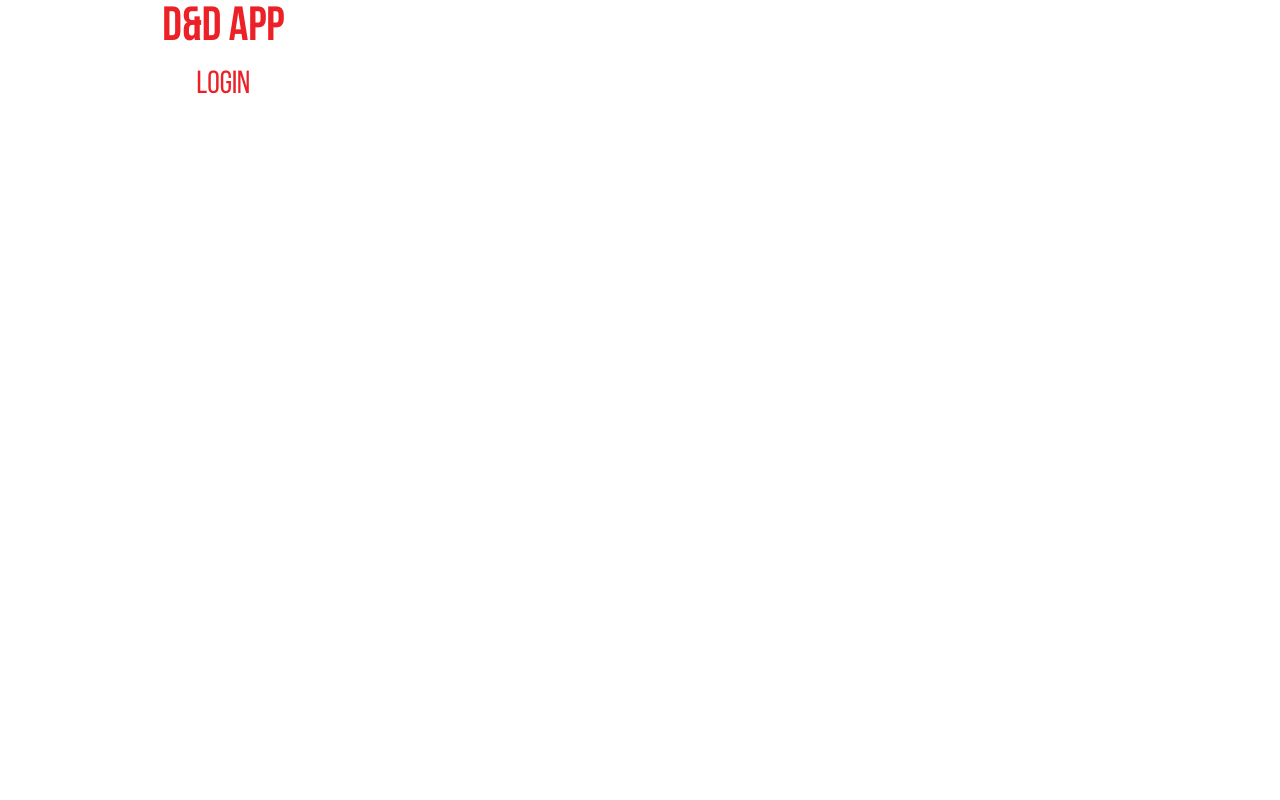
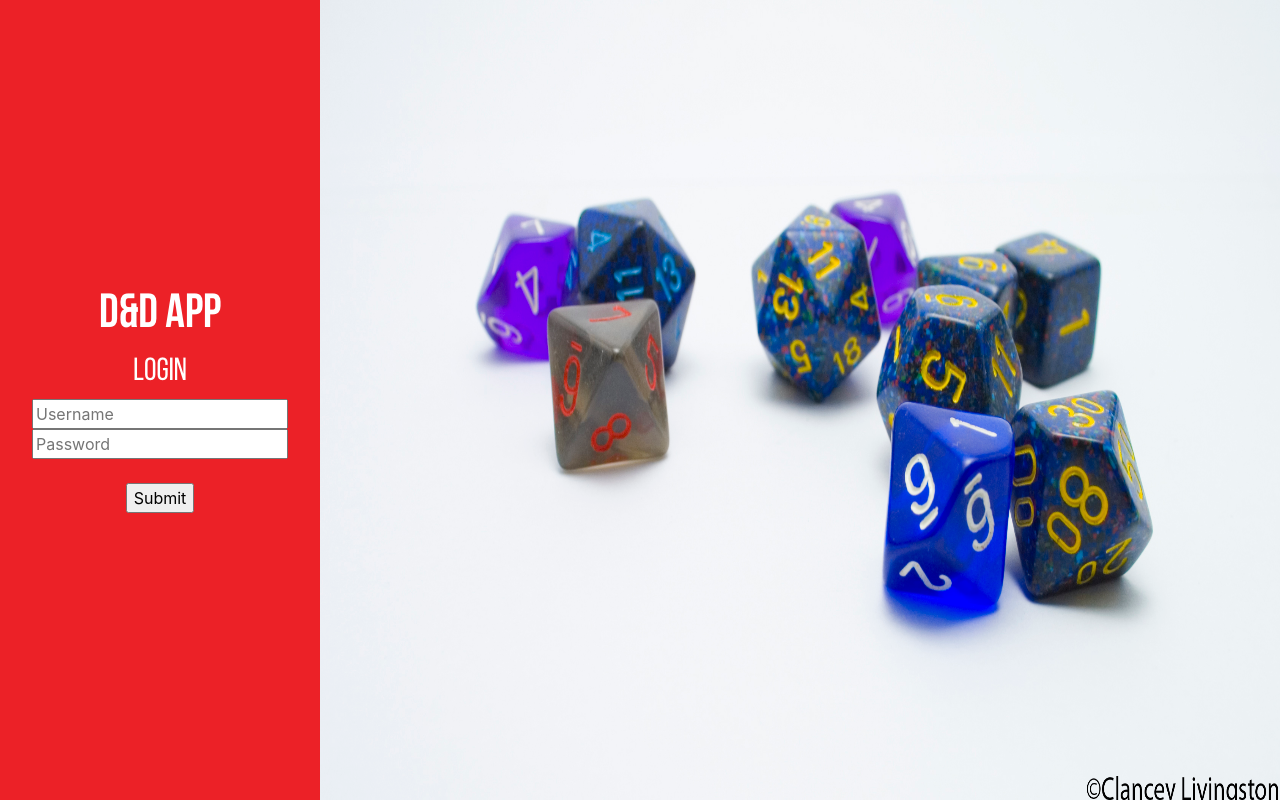
Before and after one commit to Steven-Carroll-1995/D_And_D_Angular_App, an Angular app: page /Login in a window 1280 px wide. Built offline with nearby package versions, Linux system fonts and the light colour scheme.

Commit message:
Login Screen With Hard-Coded Data

```diff
--- a/src/app/app-login/app-login.component.css
+++ b/src/app/app-login/app-login.component.css
@@ -1,4 +1,44 @@
-.label{
+.smallSplit {
+  height: 100%;
+  width: 25%;
+  position: fixed;
+  z-index: 1;
+  top: 0;
+  overflow-x: hidden;
+  padding-top: 20px;
+}
+
+.largeSplit {
+  height: 100%;
+  width: 75%;
+  position: fixed;
+  z-index: 1;
+  top: 0;
+  overflow-x: fixed;
+  padding-top: 20px;
+}
+
+.left {
+  left: 0;
+  background-color: #ec2127;
+  color: white;
+}
+
+.right {
+  right: 0;
+  background-image: url("../../assets/Images/5242611833_e7ce189d3e_o.jpg");
+  background-size: 100% 100%;
+}
+
+.centered {
+  position: absolute;
+  top: 50%;
+  left: 50%;
+  transform: translate(-50%, -50%);
   text-align: center;
-  color: #ec2127;
 }
+
+.centered img {
+  width: 150px;
+  border-radius: 50%;
+}
--- a/src/app/app-login/app-login.component.html
+++ b/src/app/app-login/app-login.component.html
@@ -1,18 +1,19 @@
-<div class="container-fluid">
+<div class="smallSplit left">
+  <div class="centered">
+    <h1 class="title">D&D App</h1>
+    <h2 class="subTitle">Login</h2>
 
-  <div class="col-4">
-
-    <div class="label">
-        <h1 id ="title">D&D App</h1>
-        <h2 id="subTitle">Login</h2>
-    </div>
-
-
+    <form #userlogin = "ngForm" (ngSubmit) = "onClickSubmit(userlogin.value)" >
+      <input type = "text" name = "usernameid" placeholder = "Username" ngModel>
+      <br/>
+      <input type = "password" name = "passwd" placeholder="Password" ngModel>
+      <br/>
+      <br/>
+      <input type = "submit" value = "Submit">
+    </form>
 
   </div>
-
-  <div class="col-8">
-
-  </div>
+</div>
+<div class="largeSplit right">
 
 </div>
--- a/src/app/app-login/app-login.component.ts
+++ b/src/app/app-login/app-login.component.ts
@@ -8,9 +8,23 @@ import { Component, OnInit } from '@angular/core';
 })
 export class AppLoginComponent implements OnInit {
 
+  testUsername: String = 'Test';
+  testPW: String = 'Test';
+
   constructor() { }
 
   ngOnInit() {
   }
+  onClickSubmit(data) {
+
+    if ( data.usernameid.toLowerCase() === this.testUsername.toLowerCase() && data.passwd === this.testPW) {
+
+      alert('Successful Login');
+
+     } else {
+       alert('Unsuccessful Login');
+     }
+
+  }
 
 }
--- a/src/styles.css
+++ b/src/styles.css
@@ -21,12 +21,12 @@
   src: url(/assets/Fonts/BebasNeue/BebasNeue\ Thin.otf);
 }
 
-#title{
+.title{
   font-family: BebasNeueBold,Helvetica, sans-serif;
   font-size: 3em;
 }
 
-#subTitle{
+.subTitle{
   font-family: BebasNeueRegular, Helvetica, sans-serif;
   font-size: 2em;
 }
```
Also changed, not shown: src/app/app.module.ts (+10 -1 lines), src/assets/Images/5242611833_e7ce189d3e_o.jpg (added).
